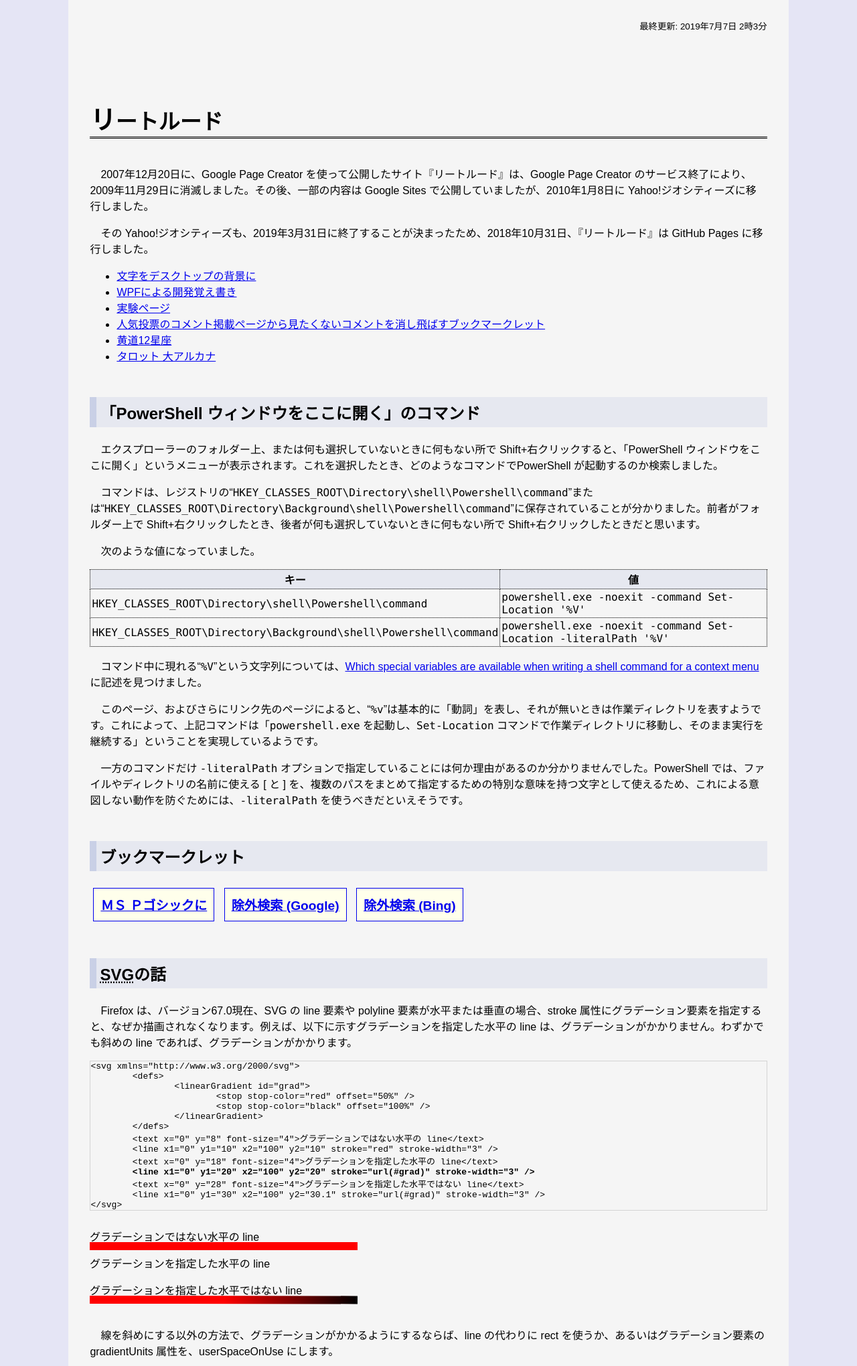
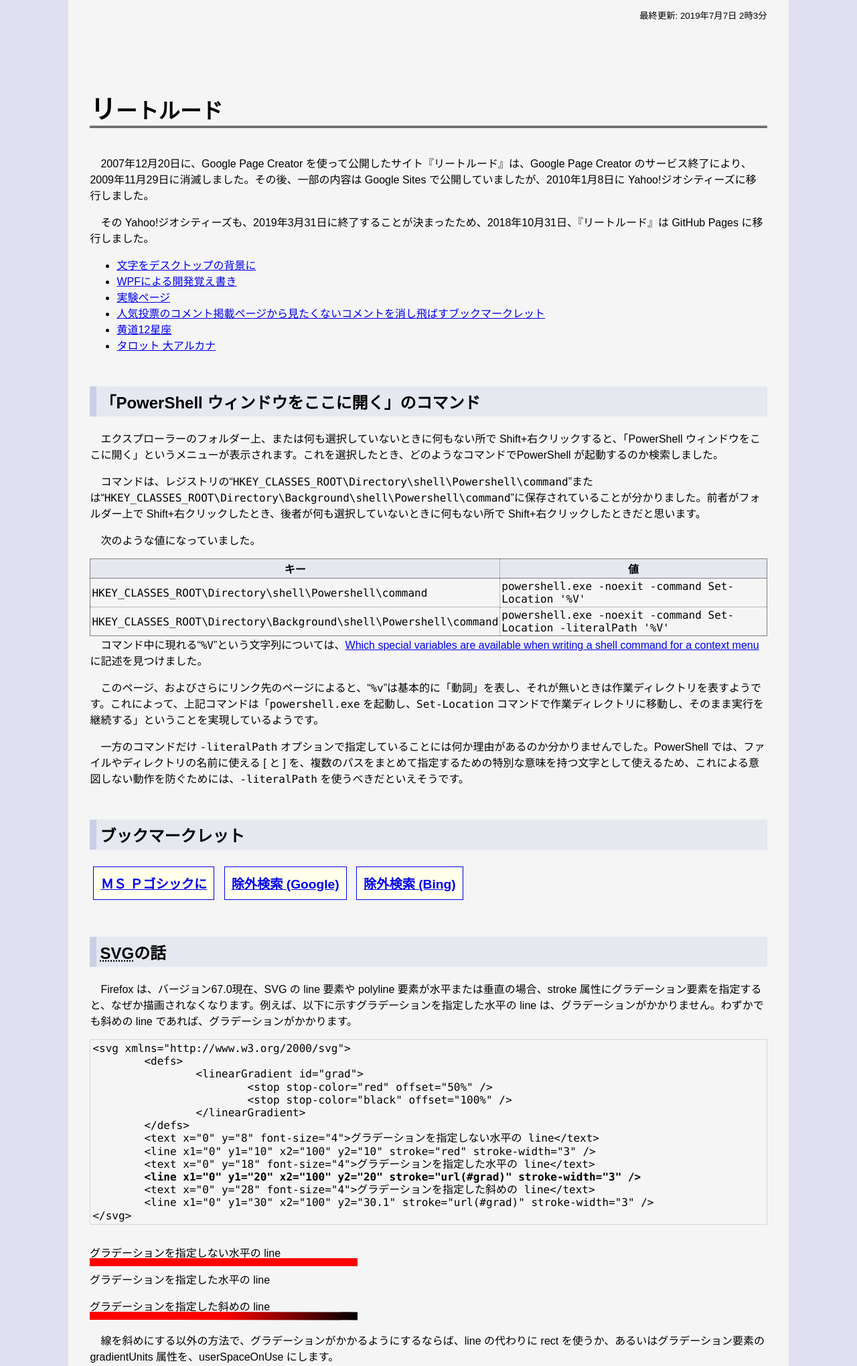
Before and after one commit to Litorud/litorud.github.io, a plain HTML site: page index.html in a window 1280 px wide. Shown: the top 2040 px of the page at 67% size. Drawn offline with Linux system fonts and the light colour scheme.

Commit message:
CSS を調整しました。

```diff
--- a/Style.css
+++ b/Style.css
@@ -1,47 +1,64 @@
+@charset "UTF-8";
+* {
+  margin-top: 0;
+}
+
 html {
-	background-color: #e5e5f5;
+  background-color: #e0e0f0;
 }
 
 body {
   font-family: "游ゴシック", "Yu Gothic", sans-serif;
   margin: 0 8% 30%;
-	padding: 1em 2em;
+  padding: 0 2em 4em;
   background-color: whitesmoke;
 }
 
-header {
+header,
+footer {
   font-size: smaller;
 }
 
-header>a {
-	max-height: 80px;
+header > a,
+footer > a {
   float: left;
 }
 
-header>dl, footer>dl {
-	text-align: right;
+header > a:hover,
+footer > a:hover {
+  background: none;
 }
 
-header>dl>dt, header>dl>dd, footer>dl>dt, footer>dl>dd {
+header > dl,
+footer > dl {
+  text-align: end;
+  padding-top: 1em;
+}
+
+header > dl > dt,
+header > dl > dd,
+footer > dl > dt,
+footer > dl > dd {
   display: inline;
 }
 
-header>dl>dt::after, footer>dl>dt::after {
+header > dl > dt::after,
+footer > dl > dt::after {
   content: ":";
 }
 
-header>dl>dd, footer>dl>dd {
+header > dl > dd,
+footer > dl > dd {
   margin-left: 0;
 }
 
 h1 {
-	clear: both;
   margin-top: 100px;
   margin-bottom: 40px;
   border-bottom-style: double;
 }
 
-h1::first-letter{
+h1::first-letter {
   font-size: larger;
 }
 
@@ -57,37 +74,41 @@ p {
 }
 
 a:hover {
-	background: linear-gradient(transparent, paleturquoise);
+  background: linear-gradient(transparent, orange);
 }
 
 table {
-	border: thin dotted;
+  border: thin gray solid;
   border-collapse: collapse;
 }
 
-th, td {
+th,
+td {
+  border: thin gray dotted;
   padding: 2px;
-	border: thin dotted;
 }
 
 th {
+  border-bottom: thin gray solid;
   background-color: #e6e8f0;
 }
 
 pre {
+  font-family: "游ゴシック", "Yu Gothic", sans-serif;
   border: thin lightgray ridge;
   white-space: pre-wrap;
+  line-height: 120%;
+  padding: 3px;
 }
 
 code {
-	font-family: "Consolas", monospace;
+  font-family: "Consolas", "BIZ UDゴシック", monospace;
 }
 
 footer {
-	font-size: smaller;
-	margin-top: 40px;
-	padding-top: 40px;
-	border-top: 4px black dotted;
+  margin-top: 4em;
+  padding-top: 1em;
+  border-top: thin darkgray solid;
 }
 
 .app {
@@ -102,28 +123,31 @@ footer {
 }
 
 a.app:hover {
-	background: lightcyan;
+  background: orange;
 }
 
 .note {
   color: #505050;
   font-size: smaller;
-	margin: 0 1em;
+  margin-left: 2em;
+  margin-right: 2em;
+  border: 1px darkgray dotted;
+}
+
+textarea {
+  font-family: "メイリオ", "Meiryo", sans-serif;
+  width: 100%;
 }
 
 input:-moz-read-only {
   background-color: gainsboro;
 }
 
-textarea {
+.text {
   width: 100%;
 }
 
-.text {
-	width: 100%
-}
-
-.number{
+.number {
   font-family: "Consolas", monospace;
   width: 20em;
   text-align: end;
--- a/index.html
+++ b/index.html
@@ -64,20 +64,20 @@
 	<section>
 		<h2><abbr title="Scalable Vector Graphics">SVG</abbr>の話</h2>
 		<p>Firefox は、バージョン67.0現在、SVG の line 要素や polyline 要素が水平または垂直の場合、stroke 属性にグラデーション要素を指定すると、なぜか描画されなくなります。例えば、以下に示すグラデーションを指定した水平の line は、グラデーションがかかりません。わずかでも斜めの line であれば、グラデーションがかかります。</p>
-		<pre>&lt;svg xmlns=&quot;http://www.w3.org/2000/svg&quot;&gt;
+		<pre><code>&lt;svg xmlns=&quot;http://www.w3.org/2000/svg&quot;&gt;
 	&lt;defs&gt;
 		&lt;linearGradient id=&quot;grad&quot;&gt;
 			&lt;stop stop-color=&quot;red&quot; offset=&quot;50%&quot; /&gt;
 			&lt;stop stop-color=&quot;black&quot; offset=&quot;100%&quot; /&gt;
 		&lt;/linearGradient&gt;
 	&lt;/defs&gt;
-	&lt;text x=&quot;0&quot; y=&quot;8&quot; font-size=&quot;4&quot;&gt;グラデーションではない水平の line&lt;/text&gt;
+	&lt;text x=&quot;0&quot; y=&quot;8&quot; font-size=&quot;4&quot;&gt;グラデーションを指定しない水平の line&lt;/text&gt;
 	&lt;line x1=&quot;0&quot; y1=&quot;10&quot; x2=&quot;100&quot; y2=&quot;10&quot; stroke=&quot;red&quot; stroke-width=&quot;3&quot; /&gt;
 	&lt;text x=&quot;0&quot; y=&quot;18&quot; font-size=&quot;4&quot;&gt;グラデーションを指定した水平の line&lt;/text&gt;
 	<strong>&lt;line x1=&quot;0&quot; y1=&quot;20&quot; x2=&quot;100&quot; y2=&quot;20&quot; stroke=&quot;url(#grad)&quot; stroke-width=&quot;3&quot; /&gt;</strong>
-	&lt;text x=&quot;0&quot; y=&quot;28&quot; font-size=&quot;4&quot;&gt;グラデーションを指定した水平ではない line&lt;/text&gt;
+	&lt;text x=&quot;0&quot; y=&quot;28&quot; font-size=&quot;4&quot;&gt;グラデーションを指定した斜めの line&lt;/text&gt;
 	&lt;line x1=&quot;0&quot; y1=&quot;30&quot; x2=&quot;100&quot; y2=&quot;30.1&quot; stroke=&quot;url(#grad)&quot; stroke-width=&quot;3&quot; /&gt;
-&lt;/svg&gt;</pre>
+&lt;/svg&gt;</code></pre>
 		<svg xmlns="http://www.w3.org/2000/svg" viewBox="0 0 100 35" width="400">
 			<defs>
 				<linearGradient id="grad">
@@ -85,15 +85,15 @@
 					<stop stop-color="black" offset="100%" />
 				</linearGradient>
 			</defs>
-			<text x="0" y="8" font-size="4">グラデーションではない水平の line</text>
+			<text x="0" y="8" font-size="4">グラデーションを指定しない水平の line</text>
 			<line x1="0" y1="10" x2="100" y2="10" stroke="red" stroke-width="3" />
 			<text x="0" y="18" font-size="4">グラデーションを指定した水平の line</text>
 			<line x1="0" y1="20" x2="100" y2="20" stroke="url(#grad)" stroke-width="3" />
-			<text x="0" y="28" font-size="4">グラデーションを指定した水平ではない line</text>
+			<text x="0" y="28" font-size="4">グラデーションを指定した斜めの line</text>
 			<line x1="0" y1="30" x2="100" y2="30.1" stroke="url(#grad)" stroke-width="3" />
 		</svg>
 		<p>線を斜めにする以外の方法で、グラデーションがかかるようにするならば、line の代わりに rect を使うか、あるいはグラデーション要素の gradientUnits 属性を、userSpaceOnUse にします。</p>
-		<pre>&lt;svg xmlns=&quot;http://www.w3.org/2000/svg&quot;&gt;
+		<pre><code>&lt;svg xmlns=&quot;http://www.w3.org/2000/svg&quot;&gt;
 	&lt;defs&gt;
 		&lt;linearGradient id=&quot;grad&quot;&gt;
 			&lt;stop stop-color=&quot;red&quot; offset=&quot;50%&quot; /&gt;
@@ -108,7 +108,7 @@
 	<strong>&lt;rect x=&quot;0&quot; y=&quot;9.5&quot; width=&quot;100&quot; height=&quot;1&quot; fill=&quot;url(#grad)&quot; /&gt;</strong>
 	&lt;text x=&quot;0&quot; y=&quot;19&quot; font-size=&quot;4&quot;&gt;gradientUnits 属性を userSpaceOnUse にする&lt;/text&gt;
 	&lt;line x1=&quot;0&quot; y1=&quot;20&quot; x2=&quot;100&quot; y2=&quot;20&quot; stroke=&quot;url(#grad2)&quot; /&gt;
-&lt;/svg&gt;</pre>
+&lt;/svg&gt;</code></pre>
 		<svg xmlns="http://www.w3.org/2000/svg" viewBox="0 0 100 25" width="400">
 			<defs>
 				<linearGradient id="grad">
```
Lines whose indentation alone changed are shown as unchanged.
